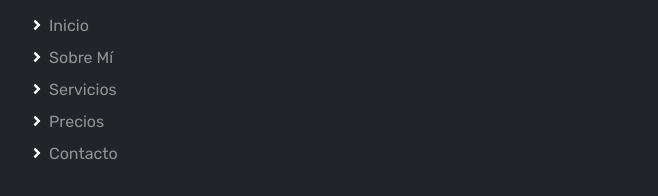
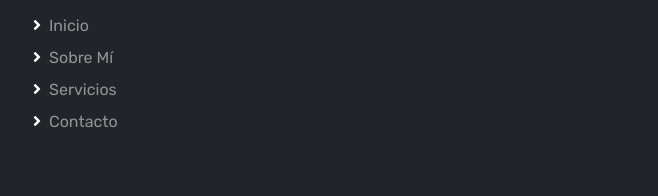
Before and after one commit to falduti90/falduti90.github.io, a plain HTML site: page project.html in a window 1280 px wide. Shown: the part 1630-1826 px from the top of the page, 622-1280 px from the left. Drawn offline with nearby package versions, Linux system fonts and the light colour scheme.

Commit message:
Update project.html

```diff
--- a/project.html
+++ b/project.html
@@ -164,7 +164,6 @@
                     <a class="text-white-50 mb-2" href="index.html"><i class="fa fa-angle-right text-white mr-2"></i>Inicio</a>
                     <a class="text-white-50 mb-2" href="about.html"><i class="fa fa-angle-right text-white mr-2"></i>Sobre Mí</a>
                     <a class="text-white-50 mb-2" href="service.html"><i class="fa fa-angle-right text-white mr-2"></i>Servicios</a>
-                    <a class="text-white-50 mb-2" href="price.html"><i class="fa fa-angle-right text-white mr-2"></i>Precios</a>
                     <a class="text-white-50" href="contact.html"><i class="fa fa-angle-right text-white mr-2"></i>Contacto</a>
                 </div>
             </div>
```
